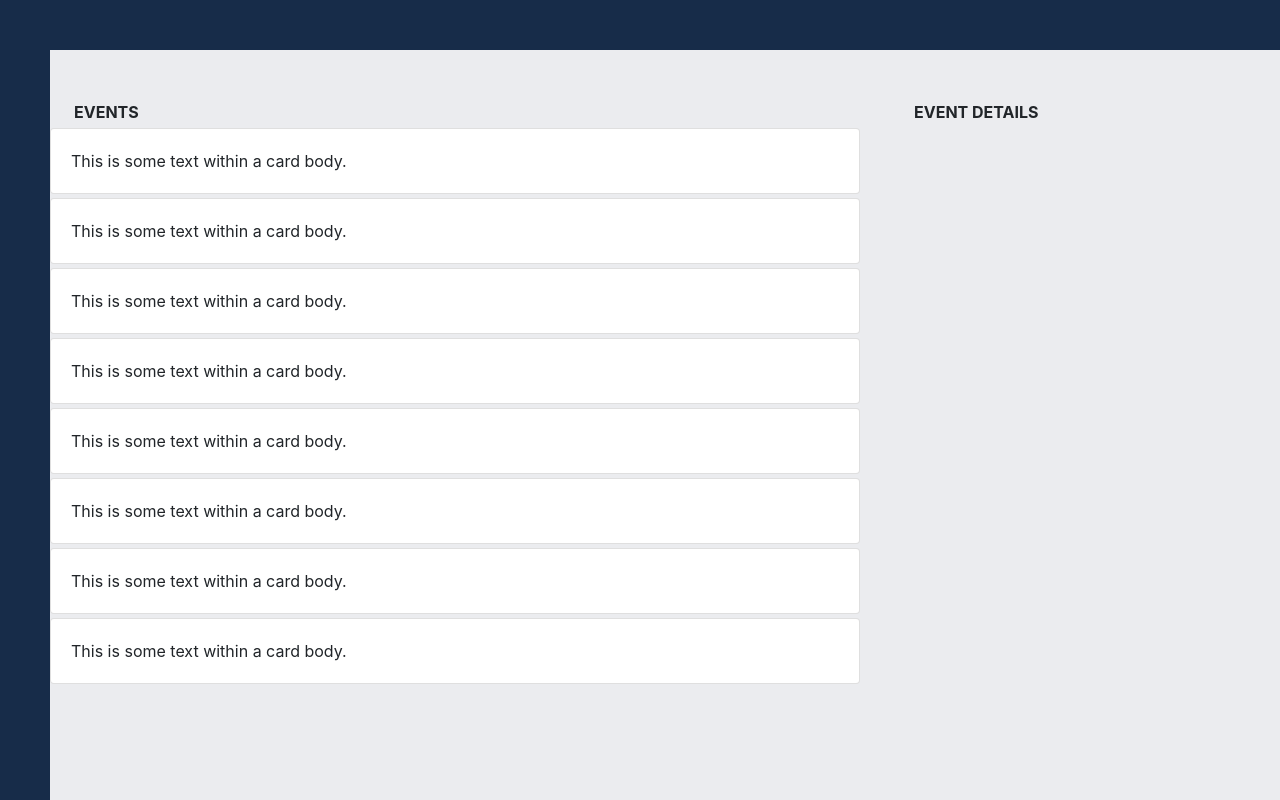
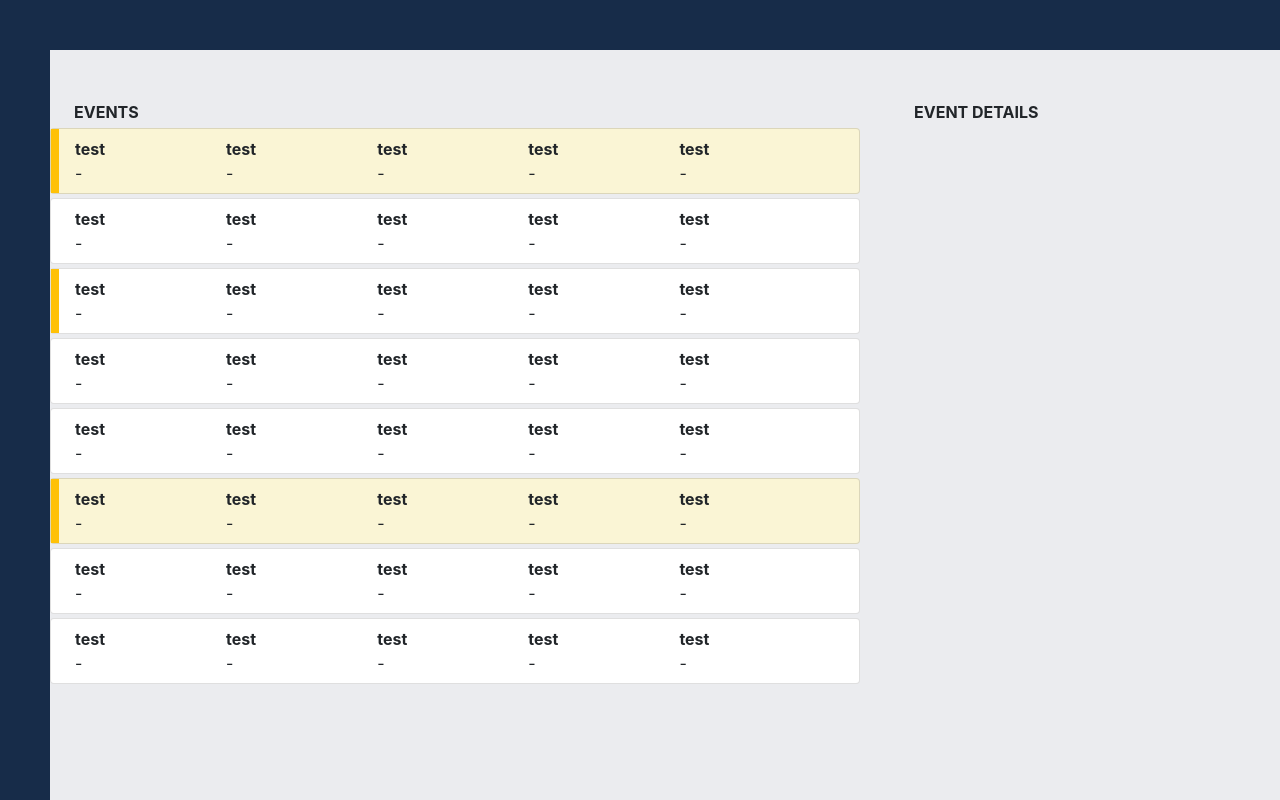
Before and after one commit to abdurrahmankolsuz/events-app, a React (Create React App) app: page / in a window 1280 px wide. Built offline with nearby package versions, Linux system fonts and the light colour scheme.

Commit message:
prop-types added, card component created

```diff
--- a/package.json
+++ b/package.json
@@ -8,6 +8,7 @@
     "@testing-library/user-event": "^7.1.2",
     "bootstrap": "^4.5.2",
     "node-sass": "^4.14.1",
+    "prop-types": "^15.7.2",
     "react": "^16.13.1",
     "react-dom": "^16.13.1",
     "react-router-dom": "^5.2.0",
--- /dev/null
+++ b/src/components/card/_card.scss
@@ -0,0 +1,12 @@
+.card-container {
+  &__yellow-edge {
+    position: absolute;
+    left: 0;
+    top: 0;
+    bottom: 0;
+    width: 8px;
+  }
+  &.has-warning {
+    background-color: #faf5d5;
+  }
+}
--- a/src/components/card/index.js
+++ b/src/components/card/index.js
@@ -1,9 +1,32 @@
 import React from "react";
+import PropTypes from "prop-types";
 
-const Card = (props) => (
-  <div class="card">
-    <div class="card-body">This is some text within a card body.</div>
-  </div>
-);
+import "./_card.scss";
+
+const Card = (props) => {
+  const { showEdge, hasWarning } = props;
+
+  return (
+    <div
+      class={`card position-relative card-container ${
+        hasWarning ? "has-warning" : ""
+      }`}>
+      {showEdge && (
+        <div className="card-container__yellow-edge bg-warning"></div>
+      )}
+      <div class="px-3 py-2">{props.children}</div>
+    </div>
+  );
+};
+
+Card.propTypes = {
+  showEdge: PropTypes.bool,
+  hasWarning: PropTypes.bool,
+};
+
+Card.defaultProps = {
+  showEdge: false,
+  hasWarning: false,
+};
 
 export { Card };
--- /dev/null
+++ b/src/containers/home/event-list.js
@@ -0,0 +1,228 @@
+import React from "react";
+
+import { Card } from "../../components";
+
+const EventList = (props) => {
+  return (
+    <>
+      <div className="pt-1">
+        <Card showEdge hasWarning>
+          <div className="d-flex align-items-center justify-content-between px-2">
+            <div className="d-flex flex-column">
+              <strong>test</strong>
+              <span>-</span>
+            </div>
+            <div className="d-flex flex-column">
+              <strong>test</strong>
+              <span>-</span>
+            </div>
+            <div className="d-flex flex-column">
+              <strong>test</strong>
+              <span>-</span>
+            </div>
+            <div className="d-flex flex-column">
+              <strong>test</strong>
+              <span>-</span>
+            </div>
+            <div className="d-flex flex-column">
+              <strong>test</strong>
+              <span>-</span>
+            </div>
+            <div className="d-flex flex-column">&nbsp;</div>
+          </div>
+        </Card>
+      </div>
+      <div className="pt-1">
+        <Card>
+          <div className="d-flex align-items-center justify-content-between px-2">
+            <div className="d-flex flex-column">
+              <strong>test</strong>
+              <span>-</span>
+            </div>
+            <div className="d-flex flex-column">
+              <strong>test</strong>
+              <span>-</span>
+            </div>
+            <div className="d-flex flex-column">
+              <strong>test</strong>
+              <span>-</span>
+            </div>
+            <div className="d-flex flex-column">
+              <strong>test</strong>
+              <span>-</span>
+            </div>
+            <div className="d-flex flex-column">
+              <strong>test</strong>
+              <span>-</span>
+            </div>
+            <div className="d-flex flex-column">&nbsp;</div>
+          </div>
+        </Card>
+      </div>
+      <div className="pt-1">
+        <Card showEdge>
+          <div className="d-flex align-items-center justify-content-between px-2">
+            <div className="d-flex flex-column">
+              <strong>test</strong>
+              <span>-</span>
+            </div>
+            <div className="d-flex flex-column">
+              <strong>test</strong>
+              <span>-</span>
+            </div>
+            <div className="d-flex flex-column">
+              <strong>test</strong>
+              <span>-</span>
+            </div>
+            <div className="d-flex flex-column">
+              <strong>test</strong>
+              <span>-</span>
+            </div>
+            <div className="d-flex flex-column">
+              <strong>test</strong>
+              <span>-</span>
+            </div>
+            <div className="d-flex flex-column">&nbsp;</div>
+          </div>
+        </Card>
+      </div>
+      <div className="pt-1">
+        <Card>
+          <div className="d-flex align-items-center justify-content-between px-2">
+            <div className="d-flex flex-column">
+              <strong>test</strong>
+              <span>-</span>
+            </div>
+            <div className="d-flex flex-column">
+              <strong>test</strong>
+              <span>-</span>
+            </div>
+            <div className="d-flex flex-column">
+              <strong>test</strong>
+              <span>-</span>
+            </div>
+            <div className="d-flex flex-column">
+              <strong>test</strong>
+              <span>-</span>
+            </div>
+            <div className="d-flex flex-column">
+              <strong>test</strong>
+              <span>-</span>
+            </div>
+            <div className="d-flex flex-column">&nbsp;</div>
+          </div>
+        </Card>
+      </div>
+      <div className="pt-1">
+        <Card>
+          <div className="d-flex align-items-center justify-content-between px-2">
+            <div className="d-flex flex-column">
+              <strong>test</strong>
+              <span>-</span>
+            </div>
+            <div className="d-flex flex-column">
+              <strong>test</strong>
+              <span>-</span>
+            </div>
+            <div className="d-flex flex-column">
+              <strong>test</strong>
+              <span>-</span>
+            </div>
+            <div className="d-flex flex-column">
+              <strong>test</strong>
+              <span>-</span>
+            </div>
+            <div className="d-flex flex-column">
+              <strong>test</strong>
+              <span>-</span>
+            </div>
+            <div className="d-flex flex-column">&nbsp;</div>
+          </div>
+        </Card>
+      </div>
+      <div className="pt-1">
+        <Card showEdge hasWarning>
+          <div className="d-flex align-items-center justify-content-between px-2">
+            <div className="d-flex flex-column">
+              <strong>test</strong>
+              <span>-</span>
+            </div>
+            <div className="d-flex flex-column">
+              <strong>test</strong>
+              <span>-</span>
+            </div>
+            <div className="d-flex flex-column">
+              <strong>test</strong>
+              <span>-</span>
+            </div>
+            <div className="d-flex flex-column">
+              <strong>test</strong>
+              <span>-</span>
+            </div>
+            <div className="d-flex flex-column">
+              <strong>test</strong>
+              <span>-</span>
+            </div>
+            <div className="d-flex flex-column">&nbsp;</div>
+          </div>
+        </Card>
+      </div>
+      <div className="pt-1">
+        <Card>
+          <div className="d-flex align-items-center justify-content-between px-2">
+            <div className="d-flex flex-column">
+              <strong>test</strong>
+              <span>-</span>
+            </div>
+            <div className="d-flex flex-column">
+              <strong>test</strong>
+              <span>-</span>
+            </div>
+            <div className="d-flex flex-column">
+              <strong>test</strong>
+              <span>-</span>
+            </div>
+            <div className="d-flex flex-column">
+              <strong>test</strong>
+              <span>-</span>
+            </div>
+            <div className="d-flex flex-column">
+              <strong>test</strong>
+              <span>-</span>
+            </div>
+            <div className="d-flex flex-column">&nbsp;</div>
+          </div>
+        </Card>
+      </div>
+      <div className="pt-1">
+        <Card>
+          <div className="d-flex align-items-center justify-content-between px-2">
+            <div className="d-flex flex-column">
+              <strong>test</strong>
+              <span>-</span>
+            </div>
+            <div className="d-flex flex-column">
+              <strong>test</strong>
+              <span>-</span>
+            </div>
+            <div className="d-flex flex-column">
+              <strong>test</strong>
+              <span>-</span>
+            </div>
+            <div className="d-flex flex-column">
+              <strong>test</strong>
+              <span>-</span>
+            </div>
+            <div className="d-flex flex-column">
+              <strong>test</strong>
+              <span>-</span>
+            </div>
+            <div className="d-flex flex-column">&nbsp;</div>
+          </div>
+        </Card>
+      </div>
+    </>
+  );
+};
+
+export { EventList };
--- a/src/containers/home/index.js
+++ b/src/containers/home/index.js
@@ -1,6 +1,6 @@
 import React from "react";
 
-import { Card } from "../../components";
+import { EventList } from "./event-list";
 import "./_home.scss";
 
 const Home = () => {
@@ -11,30 +11,7 @@ const Home = () => {
           <div className="px-4">
             <strong>EVENTS</strong>
           </div>
-          <div className="pt-1">
-            <Card />
-          </div>
-          <div className="pt-1">
-            <Card />
-          </div>
-          <div className="pt-1">
-            <Card />
-          </div>
-          <div className="pt-1">
-            <Card />
-          </div>
-          <div className="pt-1">
-            <Card />
-          </div>
-          <div className="pt-1">
-            <Card />
-          </div>
-          <div className="pt-1">
-            <Card />
-          </div>
-          <div className="pt-1">
-            <Card />
-          </div>
+          <EventList />
         </div>
         <div className="col-4">
           <div className="px-4">
```
